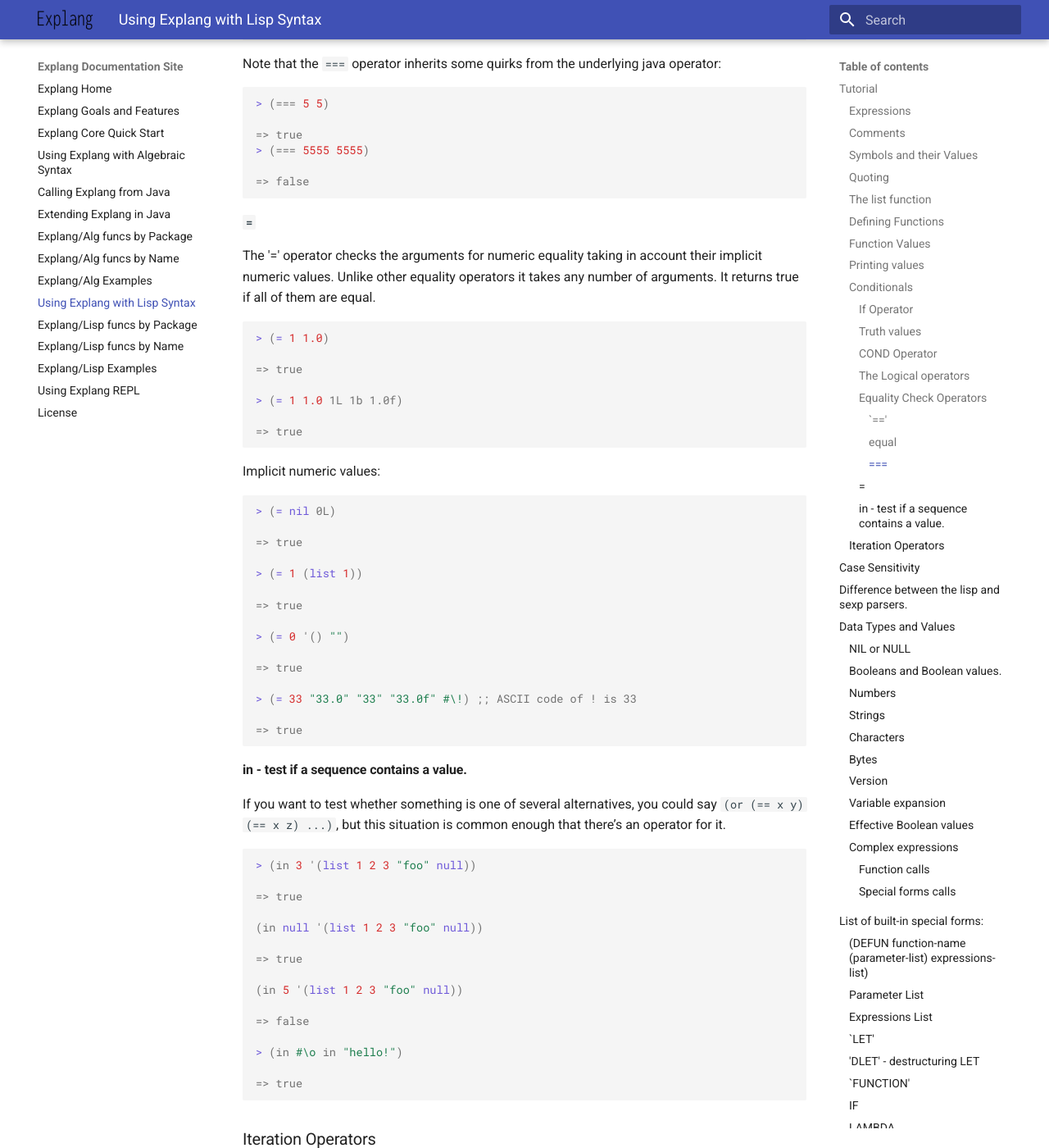
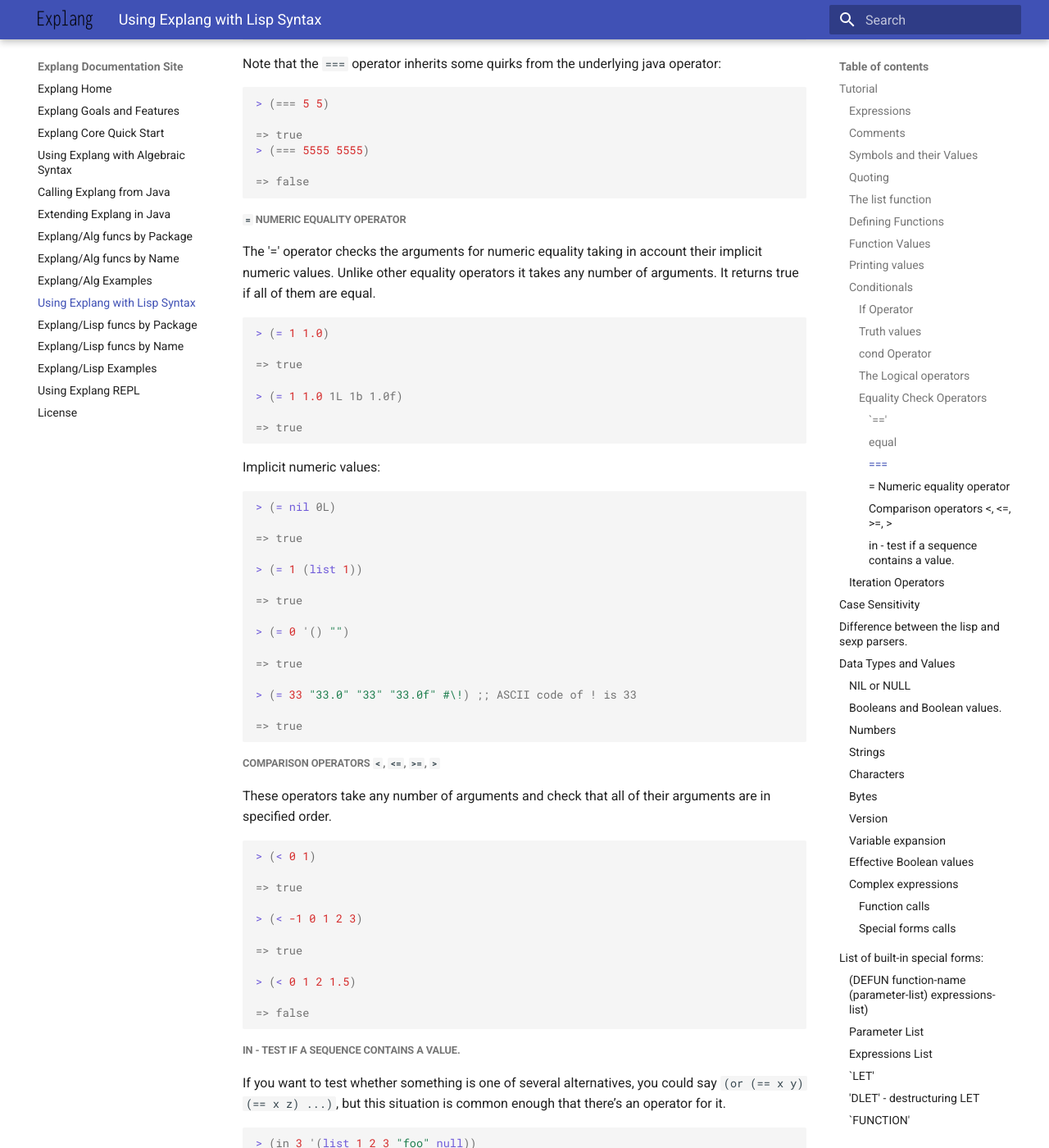
Before and after one commit to opsit-io/opsit-explang-docs, an MkDocs documentation site: the page built from docs/explang-lisp.md, in a window 1280 px wide and 1400 px high, scrolled down 9367 px. Shown: the whole window at 82% size. Built offline with MkDocs 1.6.1 and Material for MkDocs 9.7.7, drawn with Linux system fonts in a browser that asks for light colours.

Commit message:
Add paragraph on comparison functions

````diff
--- a/docs/explang-lisp.md
+++ b/docs/explang-lisp.md
@@ -348,7 +348,7 @@
 => false
 ```
 
-#### `COND` Operator
+#### `cond` Operator
 
 The `cond` conditional operator is used to choose between arbitrary number of alternatives
 
@@ -529,7 +529,7 @@
 ```
 
 
-#### `=`
+##### `=` Numeric equality operator
 
 The '=' operator checks the arguments for numeric equality taking in account their implicit numeric values.
 Unlike other equality operators it takes any number of arguments. It returns true if all of them are equal.
@@ -564,8 +564,27 @@
 => true
 ```
 
+##### Comparison operators `<`, `<=`, `>=`, `>`
 
-#### in - test if a sequence contains a value.
+
+These operators take any number of arguments and check that all of their arguments are in specified order.
+
+```lisp
+> (< 0 1)
+
+=> true
+
+> (< -1 0 1 2 3)
+
+=> true
+
+> (< 0 1 2 1.5)
+
+=> false
+```
+
+
+##### in - test if a sequence contains a value.
 
 If you want to test whether something is one of several alternatives, you could say
 `(or (== x y) (== x z) ...)`, but this situation is common enough that there’s an operator for it.
@@ -588,6 +607,8 @@
 => true
 
 ```
+
+
 
 ###  Iteration Operators
 
````
